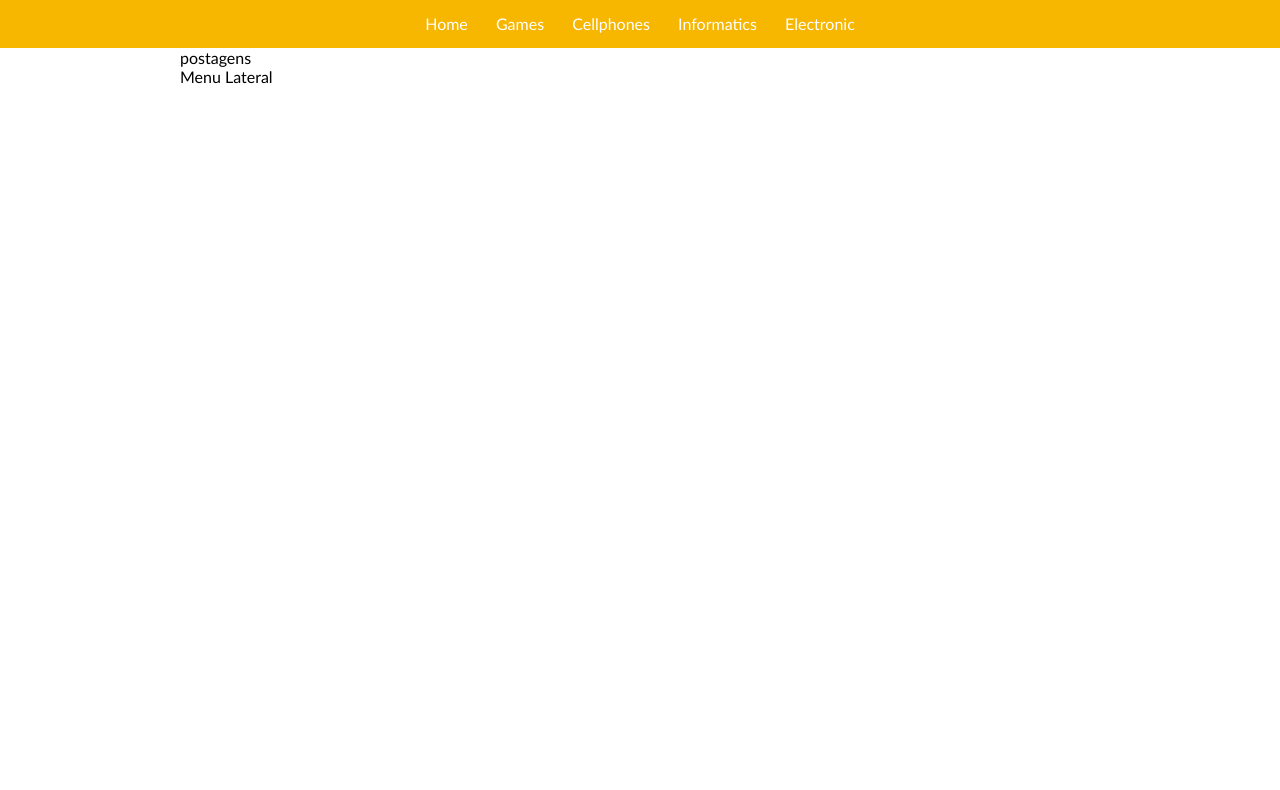
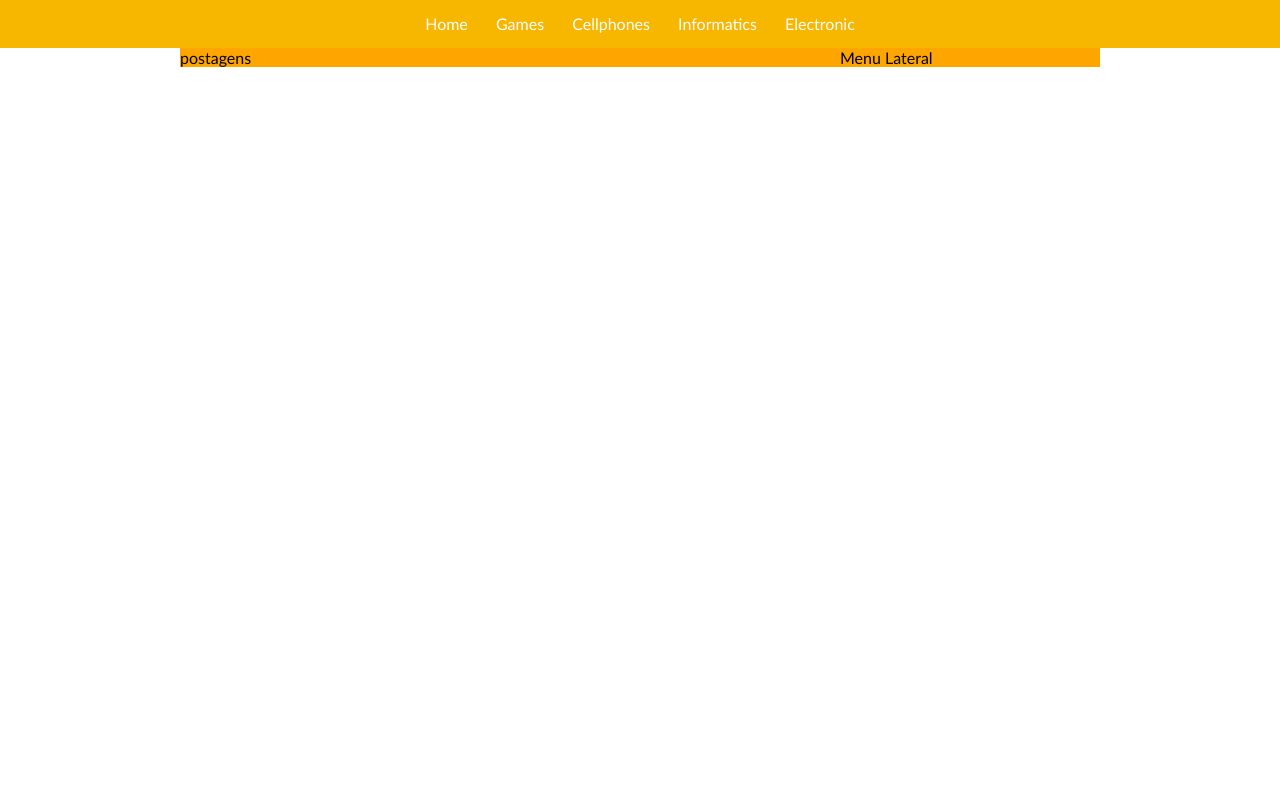
Before and after one commit to maloney-dev/techblog, a plain HTML site: page index.html in a window 1280 px wide. Shown: the part 109-899 px from the top of the page. Drawn offline with Linux system fonts and the light colour scheme.

Commit message:
added float

```diff
--- a/css/style.css
+++ b/css/style.css
@@ -58,10 +58,16 @@ a:hover {
     height: 1080px;
     margin: 0 auto;
     }
+
+#content-area, #sidebar-area {
+    background-color: orange;
+}
 #content-area {
     width: 660px;
+    float: left;
 }
 
 #sidebar-area {
     width: 240px
+    float: right;
 }
--- a/index.html
+++ b/index.html
@@ -26,7 +26,7 @@
         <div id="content-area">
             postagens
         </div>
-        <div id="sidebar-nav">
+        <div id="sidebar-area">
             Menu Lateral
         </div>
 
```
